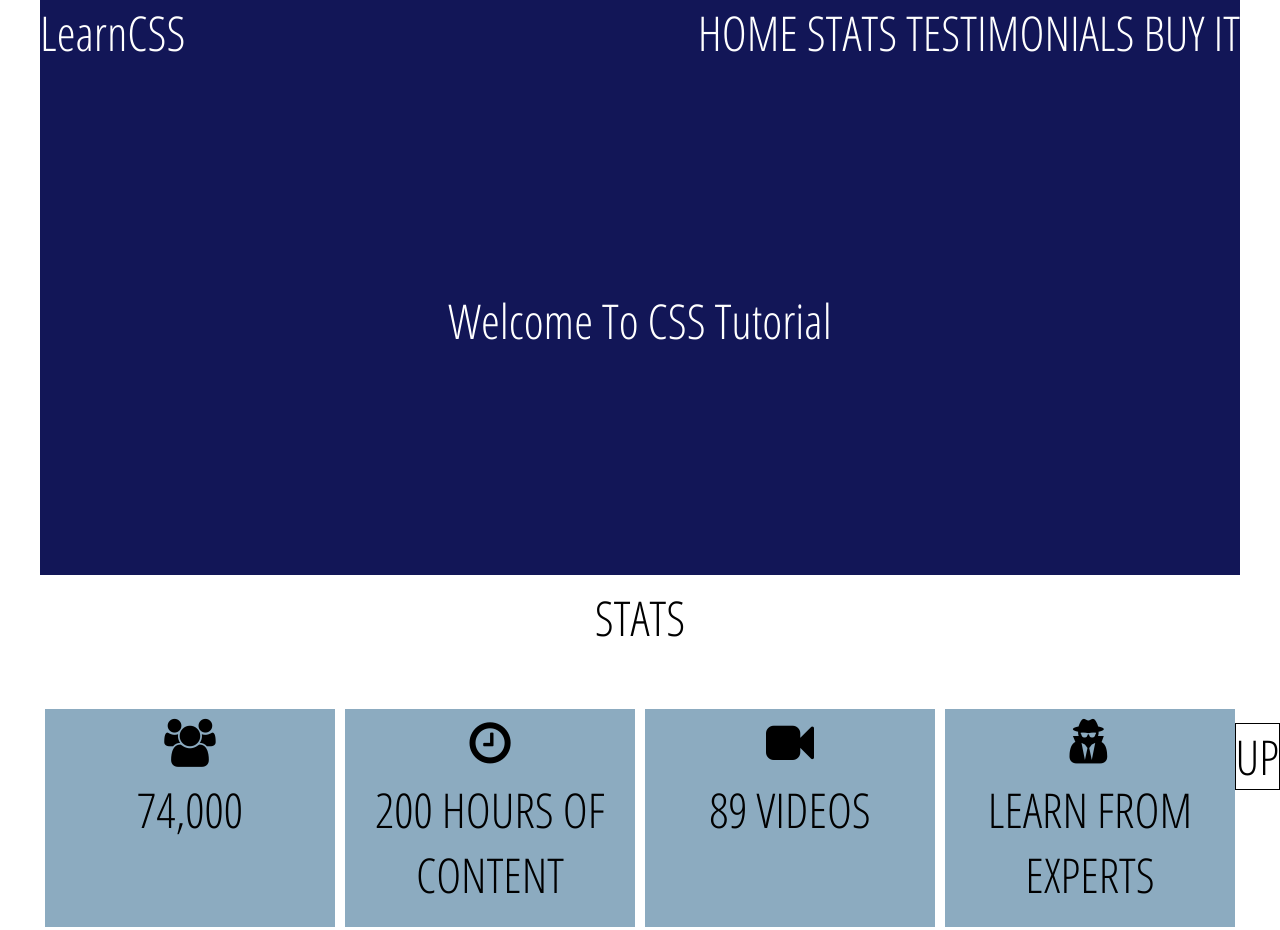
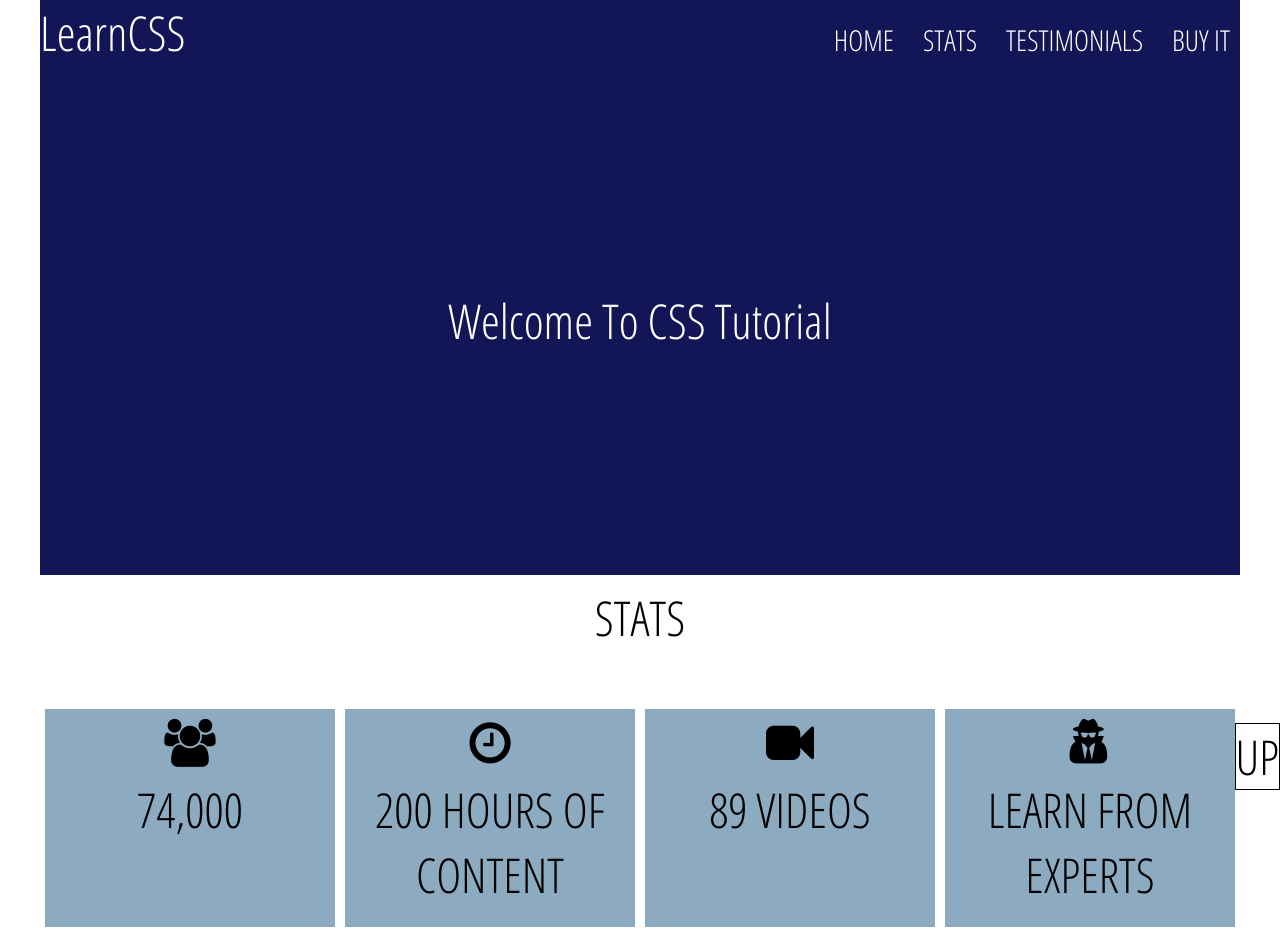
Before and after one commit to rachitkewl/CssCourseWithResponsiveness, a plain HTML site: page index.html in a window 1280 px wide. Shown: the top 930 px of the page. Drawn offline with Linux system fonts and the light colour scheme.

Commit message:
beautify #2: navlinks text size and padding

```diff
--- a/scss/style.scss
+++ b/scss/style.scss
@@ -35,6 +35,8 @@ body {
                 text-decoration: none;
                 border-bottom: 1px solid transparent;
                 transition: border-bottom 1s;
+                font-size: 1.8rem;
+                padding: 0 10px;
 
                 &:hover {
                     border-bottom: 1px solid white;
```
Also changed, not shown: css/style.css.
